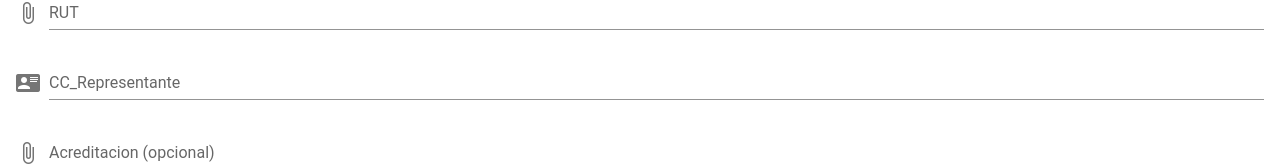
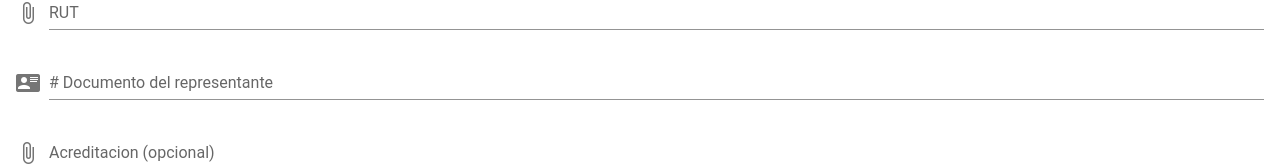
Before and after one commit to carlosdizx/Plantilla-GPPU, a Vue app: page /forms in a window 1280 px wide. Shown: the part 279-445 px from the top of the page. Built offline with nearby package versions, Linux system fonts and the light colour scheme; a small style sheet from the web is missing.

Commit message:
Listo el formulario de empresa, falta es el pais

```diff
--- a/src/components/forms/FormEmpresa.vue
+++ b/src/components/forms/FormEmpresa.vue
@@ -13,7 +13,7 @@
         >
         </v-file-input>
         <v-text-field
-          label="CC_Representante"
+          label="# Documento del representante"
           prepend-icon="mdi-card-account-details"
         />
         <v-file-input
```
